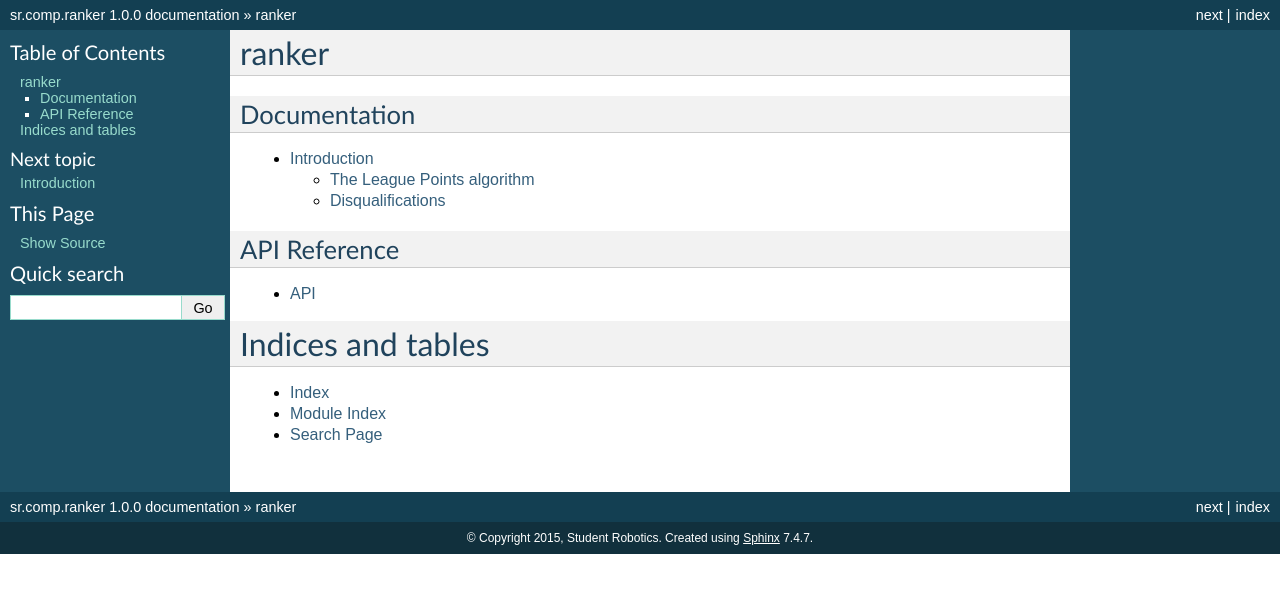
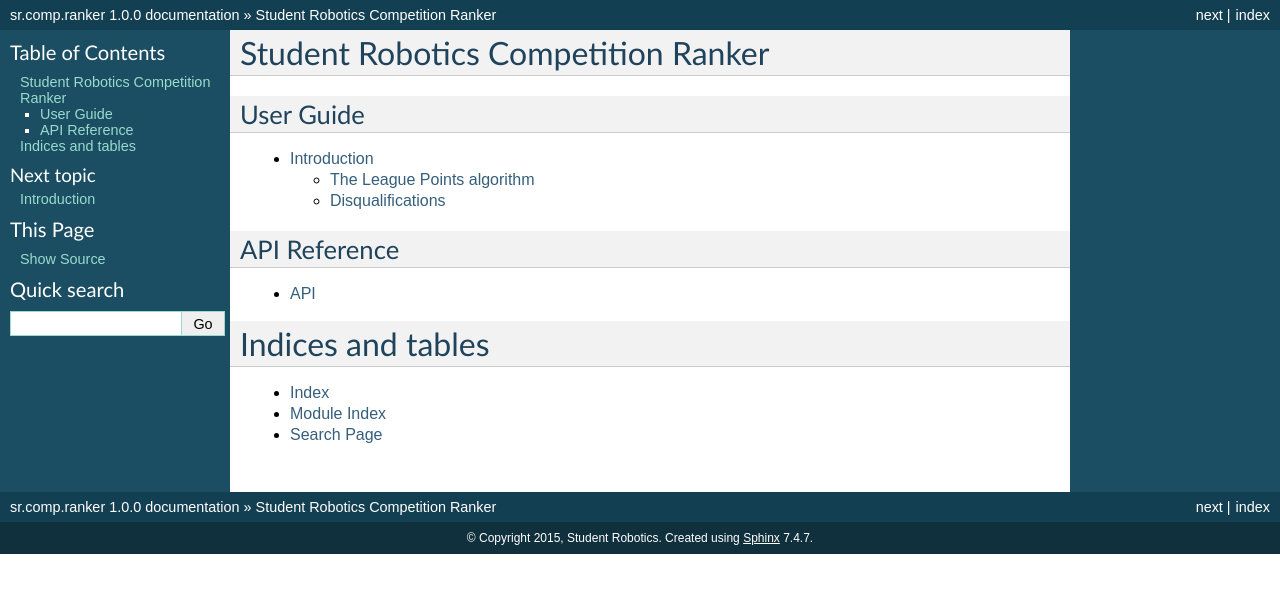
Before and after one commit to srobo-legacy/comp-ranker, a Sphinx documentation site: the page built from docs/index.rst, in a window 1280 px wide. Shown: the top 593 px of the page. Built offline with Sphinx 7.4.7, drawn with Linux system fonts in a browser that asks for light colours.

```diff
--- a/docs/index.rst
+++ b/docs/index.rst
@@ -1,8 +1,8 @@
-ranker
-======
+Student Robotics Competition Ranker
+===================================
 
-Documentation
--------------
+User Guide
+----------
 
 .. toctree::
    :maxdepth: 2
```
Also changed, not shown: docs/api.rst (line endings or trailing spaces), 1 other file.
